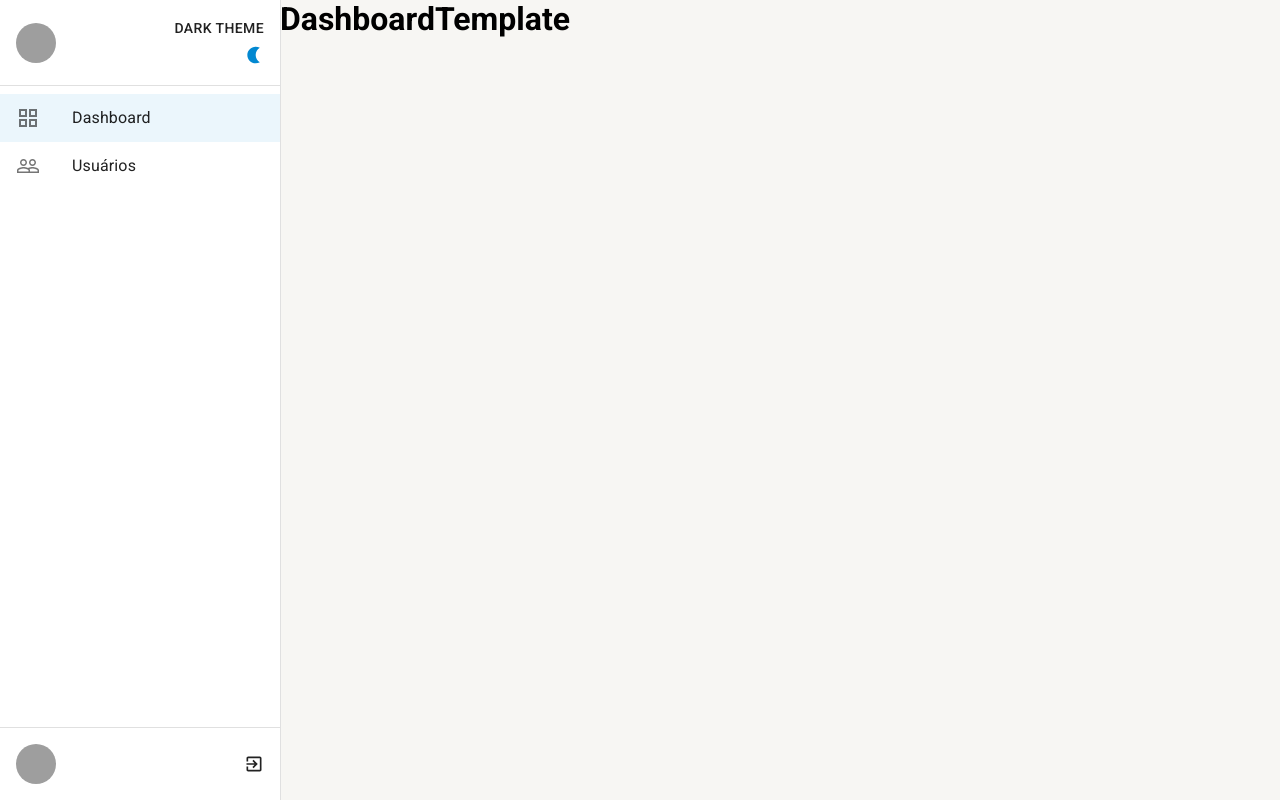
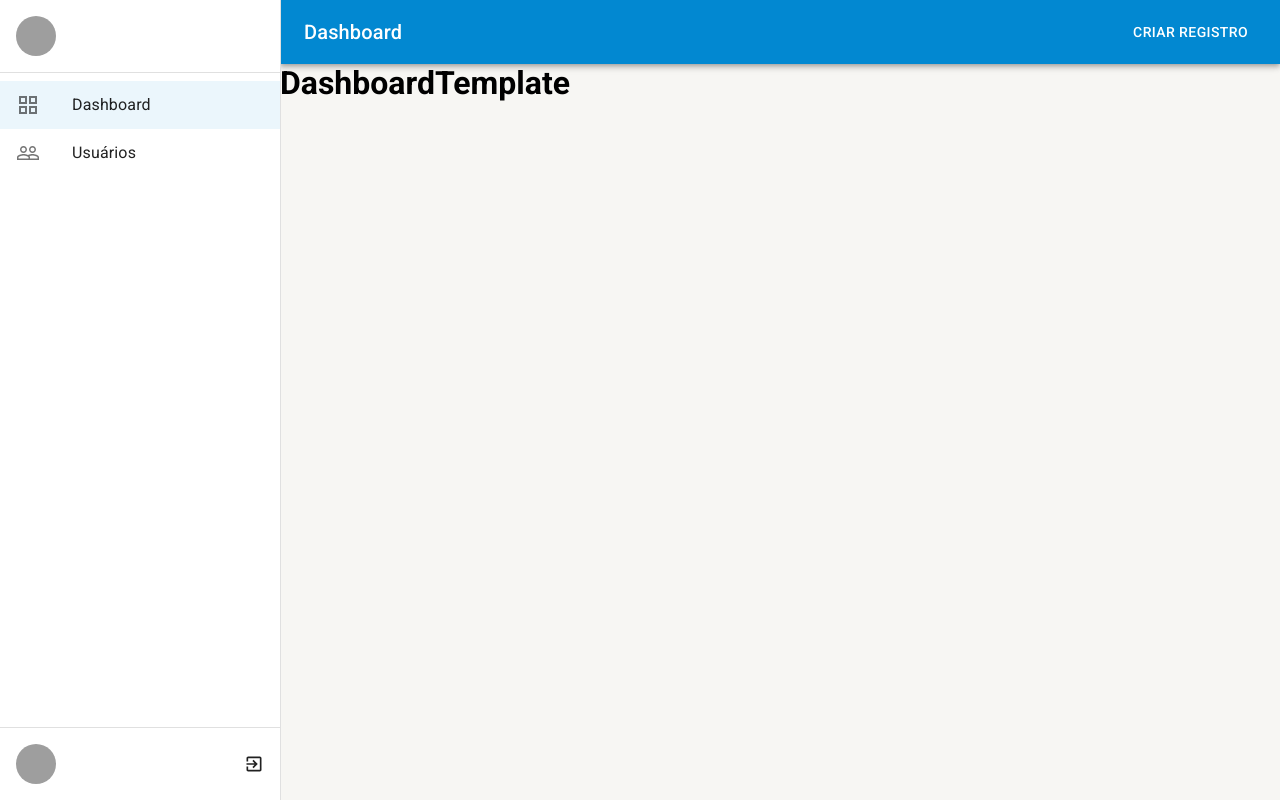
Before and after one commit to geraldobl58/app-dashboard-typescript-material-ui, a React (Create React App) app: page /dashboard in a window 1280 px wide. Built offline with nearby package versions, Linux system fonts and the light colour scheme; grey boxes are pictures that could not be loaded.

Commit message:
:sparkles: Creating appbar for pages

```diff
--- /dev/null
+++ b/src/components/AppBarTool/index.tsx
@@ -0,0 +1,21 @@
+import { AppBar, Box, Toolbar, Typography } from '@mui/material'
+
+type AppBarToolProps = {
+  title?: string
+  children?: React.ReactNode
+}
+
+export function AppBarTool({ title, children }: AppBarToolProps) {
+  return (
+    <Box sx={{ flexGrow: 1 }}>
+      <AppBar position="static">
+        <Toolbar>
+          <Typography variant="h6" component="div" sx={{ flexGrow: 1 }}>
+            {title}
+          </Typography>
+          {children}
+        </Toolbar>
+      </AppBar>
+    </Box>
+  )
+}
--- a/src/components/AppShell/index.tsx
+++ b/src/components/AppShell/index.tsx
@@ -1,19 +1,8 @@
 import { Link } from 'react-router-dom'
-import {
-  Avatar,
-  Box,
-  Divider,
-  Drawer,
-  List,
-  Typography,
-  useTheme
-} from '@mui/material'
+import { Avatar, Box, Divider, Drawer, List, useTheme } from '@mui/material'
 
-import LightModeIcon from '@mui/icons-material/LightMode'
-import NightlightIcon from '@mui/icons-material/Nightlight'
 import ExitToAppIcon from '@mui/icons-material/ExitToApp'
 
-import { useAppThemeContext } from 'contexts/ThemeContext'
 import { useDrawerContext } from 'contexts/DrawerContext'
 
 import { MenuLinks } from 'components/MenuLinks'
@@ -24,8 +13,6 @@ type MenuProps = {
 
 export function AppShell({ children }: MenuProps) {
   const theme = useTheme()
-
-  const { toggleTheme, themeName } = useAppThemeContext()
 
   const { drawerOptions } = useDrawerContext()
 
@@ -48,35 +35,6 @@ export function AppShell({ children }: MenuProps) {
             <Link to="/">
               <Avatar src="https://cdn.icon-icons.com/icons2/2699/PNG/512/atlassian_jira_logo_icon_170511.png" />
             </Link>
-            {themeName === 'light' ? (
-              <Box display="block" textAlign="right">
-                <Typography variant="button" display="block" gutterBottom>
-                  Dark Theme
-                </Typography>
-                <NightlightIcon
-                  sx={{ fontSize: 20 }}
-                  onClick={toggleTheme}
-                  color="primary"
-                  style={{ cursor: 'pointer' }}
-                />
-              </Box>
-            ) : (
-              <Box display="block" textAlign="right">
-                <Typography
-                  variant="button"
-                  display="block"
-                  gutterBottom
-                  style={{ color: '#fff' }}
-                >
-                  Light Theme
-                </Typography>
-                <LightModeIcon
-                  sx={{ fontSize: 20 }}
-                  onClick={toggleTheme}
-                  style={{ cursor: 'pointer', color: '#fff' }}
-                />
-              </Box>
-            )}
           </Box>
           <Divider />
           <Box flex={1}>
@@ -103,8 +61,7 @@ export function AppShell({ children }: MenuProps) {
             <ExitToAppIcon
               sx={{ fontSize: 20 }}
               style={{
-                cursor: 'pointer',
-                color: themeName === 'light' ? '#222' : '#FFF'
+                cursor: 'pointer'
               }}
             />
           </Box>
--- a/src/pages/Dashboard.tsx
+++ b/src/pages/Dashboard.tsx
@@ -1,7 +1,19 @@
+import { Button } from '@mui/material'
+
+import { Base } from 'templates/Base'
 import { DashboardTemplate } from 'templates/Dashboard'
 
+import { AppBarTool } from 'components/AppBarTool'
+
 const Home = () => {
-  return <DashboardTemplate />
+  return (
+    <Base>
+      <AppBarTool title="Dashboard">
+        <Button color="inherit">Criar Registro</Button>
+      </AppBarTool>
+      <DashboardTemplate />
+    </Base>
+  )
 }
 
 export default Home
--- a/src/pages/Home.tsx
+++ b/src/pages/Home.tsx
@@ -1,5 +1,15 @@
+import { Base } from 'templates/Base'
+import HomeTemplate from 'templates/Home'
+
+import { AppBarTool } from 'components/AppBarTool'
+
 const Home = () => {
-  return <h1>Home</h1>
+  return (
+    <Base>
+      <AppBarTool title="Homepage" />
+      <HomeTemplate />
+    </Base>
+  )
 }
 
 export default Home
--- a/src/templates/Base/index.tsx
+++ b/src/templates/Base/index.tsx
@@ -5,5 +5,9 @@ type BaseProps = {
 }
 
 export function Base({ children }: BaseProps) {
-  return <Box>{children}</Box>
+  return (
+    <Box height="100%" display="flex" flexDirection="column">
+      {children}
+    </Box>
+  )
 }
--- a/src/templates/Home/index.tsx
+++ b/src/templates/Home/index.tsx
@@ -1,3 +1,9 @@
-const Home = () => <h1>Homepage</h1>
+import { Base } from 'templates/Base'
 
-export default Home
+const HomeTemplate = () => (
+  <Base>
+    <h1>HomepageTemplate</h1>
+  </Base>
+)
+
+export default HomeTemplate
```
